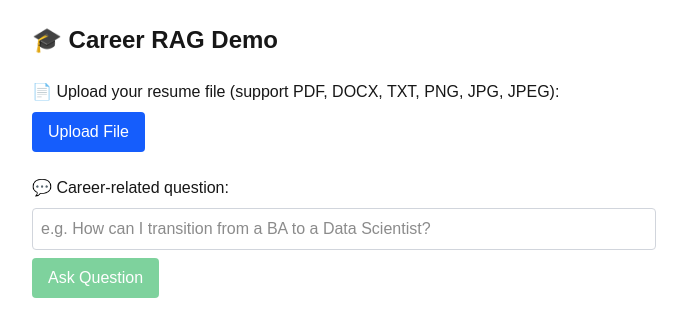
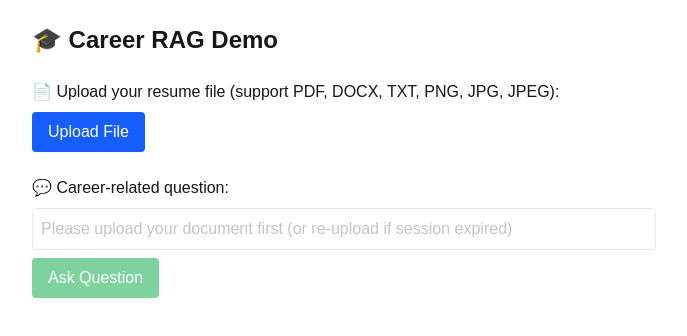
Before and after one commit to nitanti/ai-career-rag, a Next.js app in the folder frontend/: page / in a window 1280 px wide. Shown: the top 336 px of the page, without its empty margins (296-983 px from the left). Built offline with nearby package versions, Linux system fonts and the light colour scheme; no server answers.

Commit message:
feat(fe): session-expired UX (disable input, clear sessionId, show re-upload prompt)

```diff
--- a/frontend/src/components/QuestionSection.tsx
+++ b/frontend/src/components/QuestionSection.tsx
@@ -20,12 +20,22 @@ export default function QuestionSection({
       <label className="block font-medium">💬 Career-related question:</label>
       <input
         type="text"
-        className="w-full mt-2 p-2 border border-gray-300 rounded"
-        placeholder="e.g. How can I transition from a BA to a Data Scientist?"
+        className="w-full mt-2 p-2 border border-gray-300 rounded disabled:opacity-50"
+        placeholder={
+          backendReady
+            ? "e.g. How can I transition from a BA to a Data Scientist?"
+            : "Please upload your document first (or re-upload if session expired)"
+        }
         value={question}
+        disabled={!backendReady} // disable input if session expired
         onChange={(e) => setQuestion(e.target.value)}
         onKeyDown={(e) => {
-          if (e.key === "Enter" && !loading && question.trim()) {
+          if (
+            e.key === "Enter" &&
+            !loading &&
+            question.trim() &&
+            backendReady
+          ) {
             onAsk();
           }
         }}
@@ -34,7 +44,7 @@ export default function QuestionSection({
         onClick={onAsk}
         type="button"
         className="mt-2 px-4 py-2 bg-green-600 text-white rounded disabled:opacity-50"
-        disabled={loading || !question.trim() || !backendReady}
+        disabled={loading || !question.trim() || !backendReady} // Disable button if backend is not ready
       >
         {loading ? (
           <span className="flex items-center gap-2">
```
